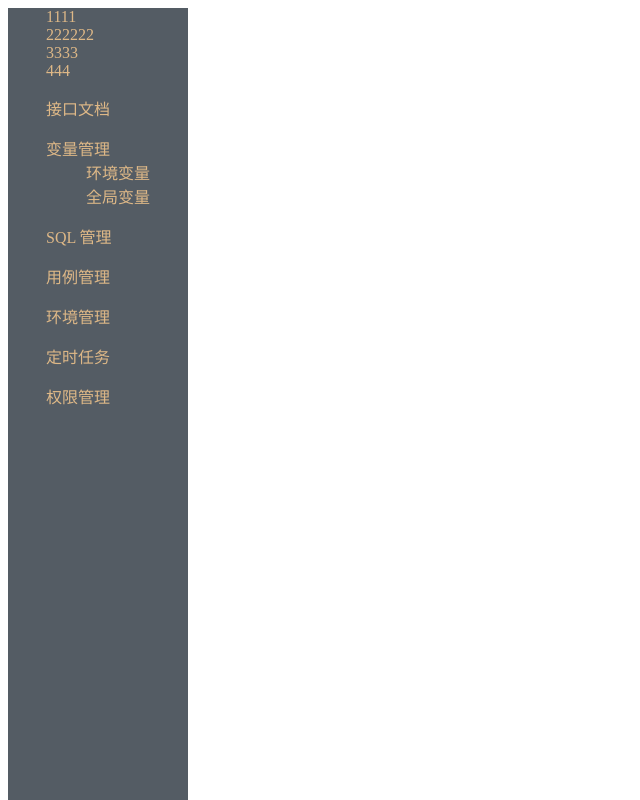
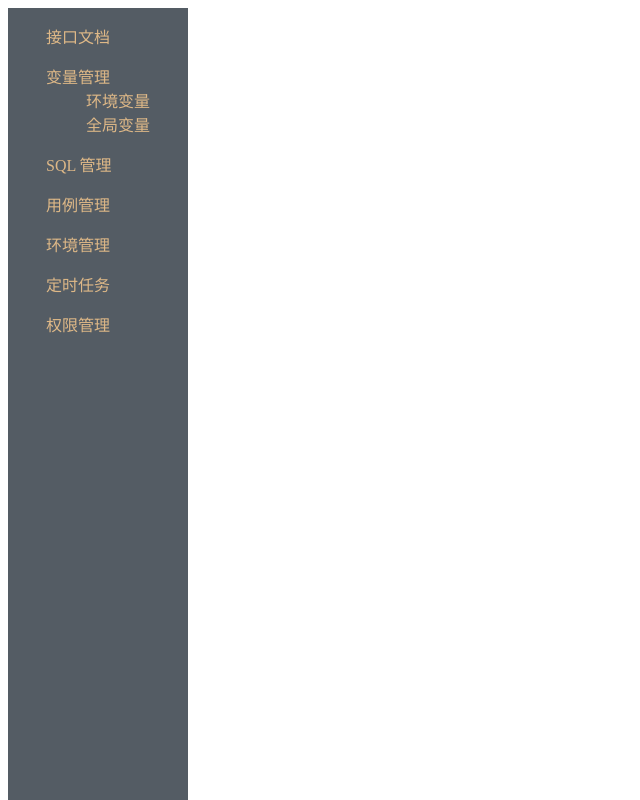
Before and after one commit to Vonfan666/lishidai, a Django app: page /apps/home/ in a window 1280 px wide. Shown: the whole page, without its empty margins (0-640 px from the left). Run offline with Django 3.2, Linux system fonts and the light colour scheme; some libraries are stand-ins or nearby versions.

```diff
--- a/apps/templates/home.html
+++ b/apps/templates/home.html
@@ -28,13 +28,11 @@
 <body>
     <div  class="left">
         <div class="left-all">
-            <div class="icon-menu-fill">1111</div>
-            <span class="icon-report-fill">222222</span>
-            <div class="icon-arrowBottom-fill">3333</div>
-            <span class="icon-menu-fill">444</span>
             <div class="left-one">
                 <dl>
                     <dt>
+
+                        <span class="icon iconfont icon-menu-fill"></span>
                         接口文档
                     </dt>
                 </dl>
```
